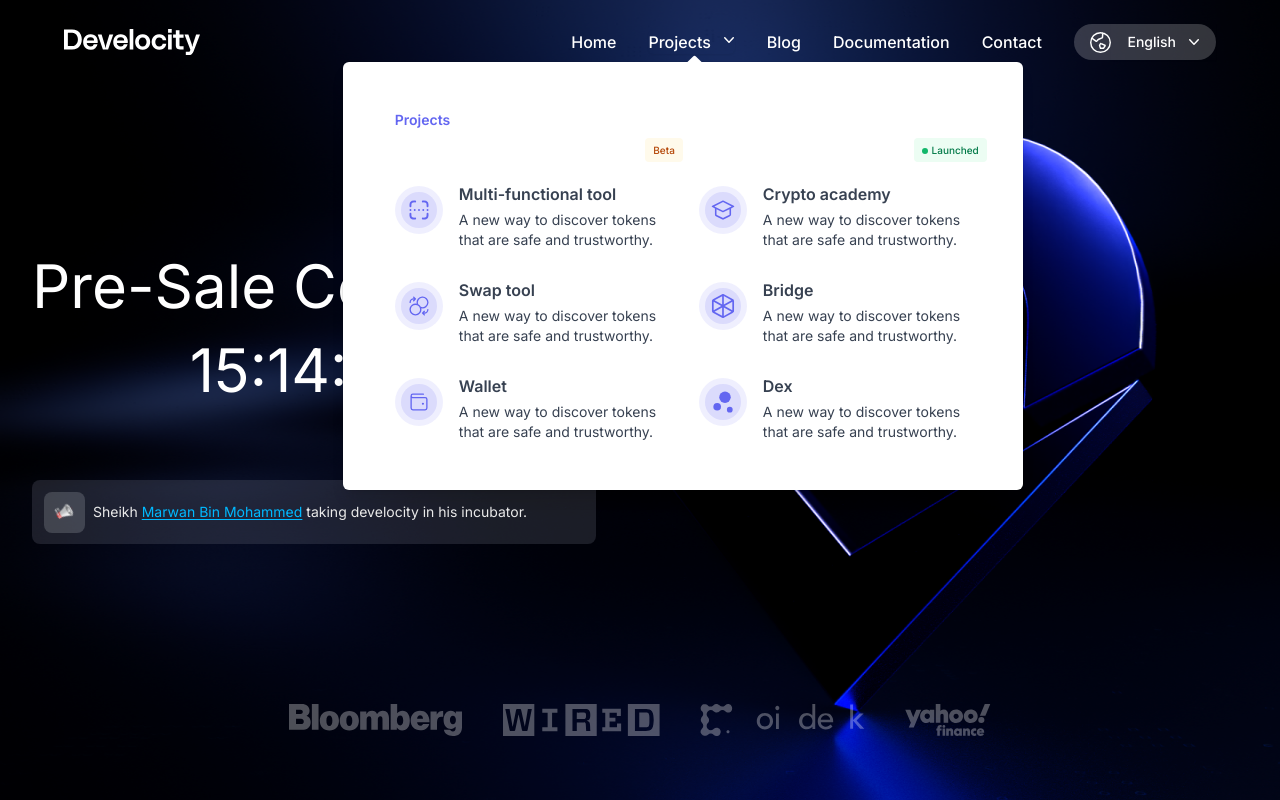
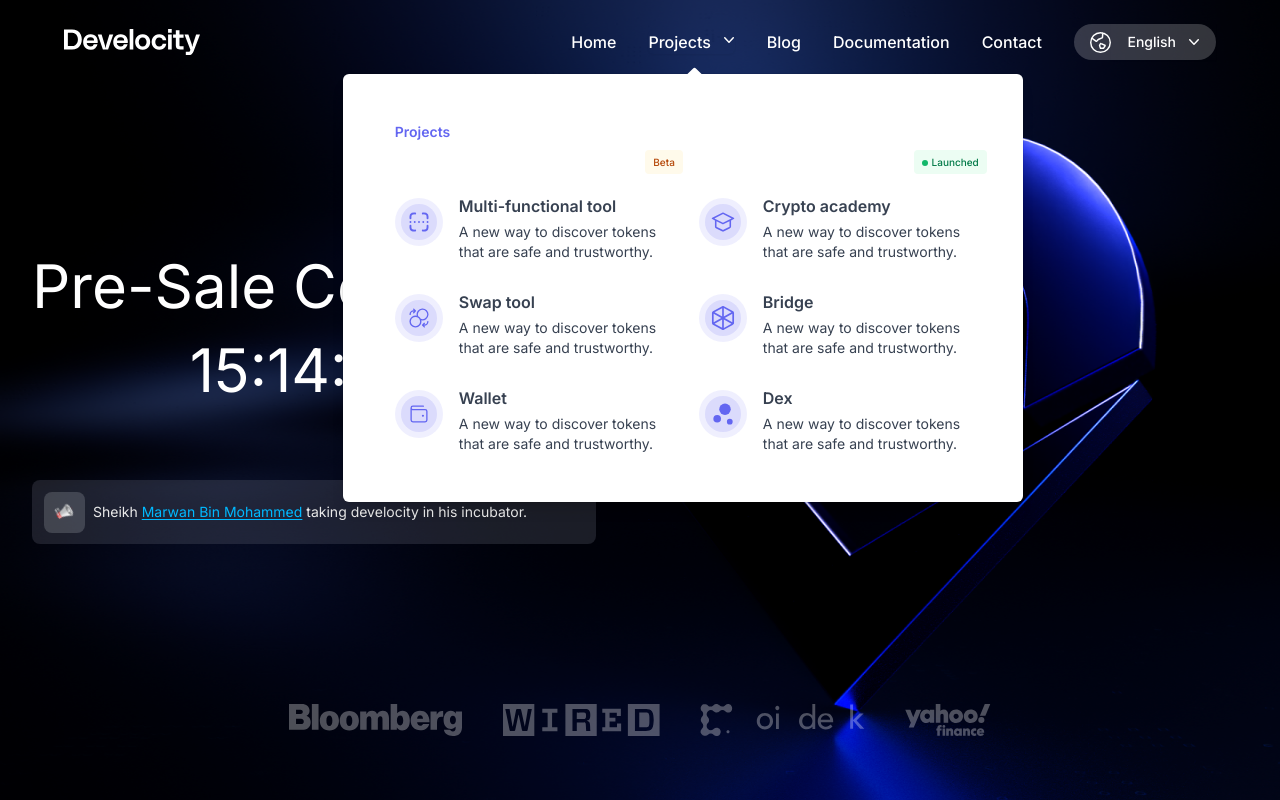
Before and after one commit to moussa32/develocity-finance, a React (Vite) app: page / in a window 1280 px wide. Both pictures are taken after a click on the button "Projects". Shown: the top 800 px of the page. Built offline with nearby package versions, Linux system fonts and the light colour scheme.

Commit message:
edit dropdown margin

```diff
--- a/src/shared/Components/ProjectsDropdown.jsx
+++ b/src/shared/Components/ProjectsDropdown.jsx
@@ -33,7 +33,7 @@ const ProjectsDropdown = () => {
         leaveFrom="transform opacity-100 scale-100"
         leaveTo="transform opacity-0 scale-95"
       >
-        <Menu.Items className="absolute px-9 -right-28 md:-right-96 lg:-right-72 z-10 pb-8 mt-2 w-72 md:w-[680px] origin-top-right rounded-md bg-white shadow-lg ring-1 ring-black ring-opacity-5 focus:outline-none">
+        <Menu.Items className="absolute px-9 -right-28 md:-right-96 lg:-right-72 z-10 pb-8 mt-5 w-72 md:w-[680px] origin-top-right rounded-md bg-white shadow-lg ring-1 ring-black ring-opacity-5 focus:outline-none">
           <img
             className="absolute right-36 md:right-[425px] lg:right-80 -top-[7px] origin-top-right"
             src={dropdownArrow}
```
